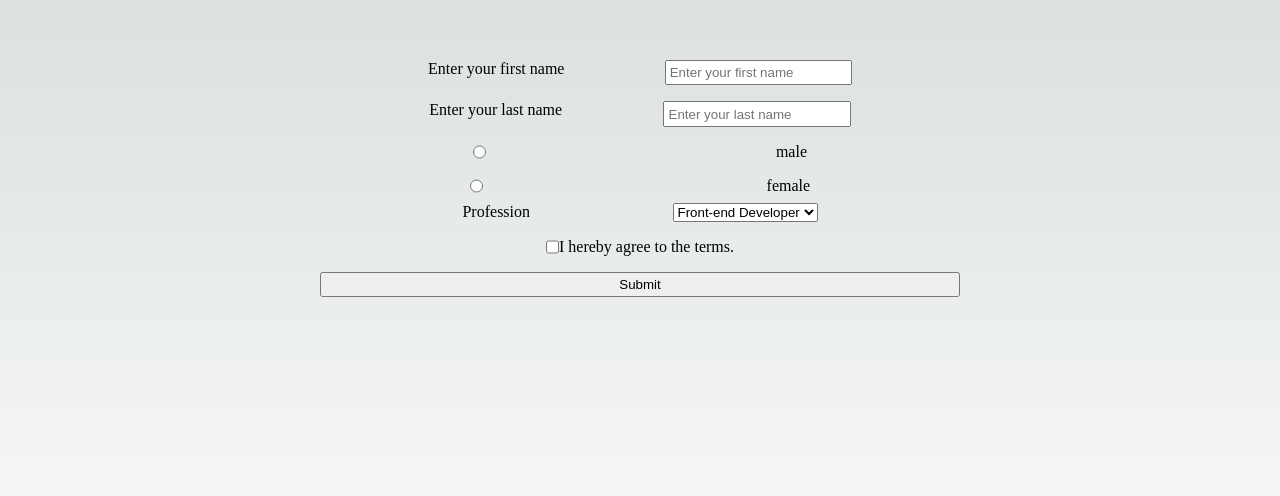
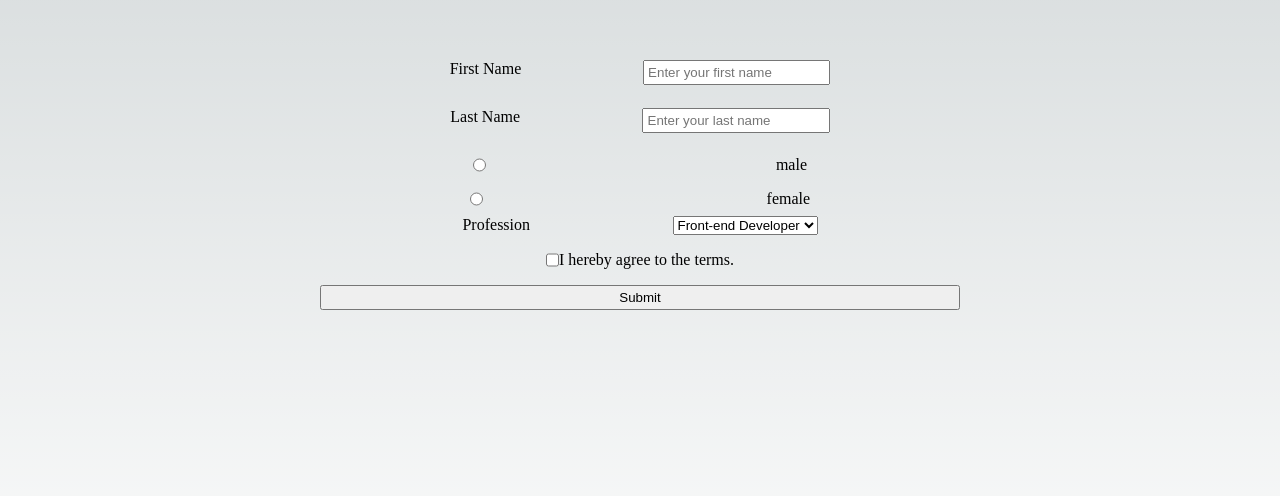
Before and after one commit to kartikey-shivam/dynamic-react-hook-form, a Next.js app: page / in a window 1280 px wide. Shown: the part 108-604 px from the top of the page. Built offline with nearby package versions, Linux system fonts and the light colour scheme.

Commit message:
added validation

```diff
--- a/package.json
+++ b/package.json
@@ -9,6 +9,7 @@
     "lint": "next lint"
   },
   "dependencies": {
+    "@hookform/resolvers": "^2.9.10",
     "@next/font": "13.0.7",
     "@types/node": "18.11.17",
     "@types/react": "18.0.26",
@@ -20,6 +21,7 @@
     "react": "18.2.0",
     "react-dom": "18.2.0",
     "react-hook-form": "^7.41.0",
-    "typescript": "4.9.4"
+    "typescript": "4.9.4",
+    "yup": "^0.32.11"
   }
 }
--- a/pages/Form.tsx
+++ b/pages/Form.tsx
@@ -1,6 +1,8 @@
 import React from "react"
 import { useForm, useFieldArray, useWatch } from "react-hook-form"
 import styles from "../styles/Home.module.css"
+import { yupResolver } from "@hookform/resolvers/yup"
+import * as yup from "yup"
 
 interface IFormData {
   [key: string]: {
@@ -15,6 +17,13 @@ interface IFormData {
     checkboxLabel?: string
   }
 }
+const schema = yup.object({
+  firstName: yup.string().required(),
+  lastName: yup.string().required(),
+  gender: yup.string(),
+  profession: yup.string(),
+  agree: yup.boolean().required(),
+})
 const formData: IFormData = {
   firstName: {
     label: "First Name",
@@ -63,12 +72,19 @@ const formData: IFormData = {
   },
 }
 export default function Form() {
-  const { register, control, handleSubmit } = useForm()
+  const {
+    register,
+    control,
+    handleSubmit,
+    formState: { errors },
+  } = useForm({
+    resolver: yupResolver(schema),
+  })
   const { fields, append, remove } = useFieldArray({
     control,
     name: "items",
   })
-
+  console.log(errors)
   return (
     <>
       <form
@@ -86,8 +102,9 @@ export default function Form() {
               return (
                 <div className={styles.text}>
                   <label htmlFor={key} className={styles.label}>
-                    {value.placeholder}
+                    {value.label}
                   </label>
+                  <div className={styles.input_con}>
                     <input
                       {...register(key)}
                       defaultValue={value.defaultValue}
@@ -95,6 +112,8 @@ export default function Form() {
                       type="text"
                       className={styles.input}
                     />
+                    <span className={styles.span}>{}</span>
+                  </div>
                 </div>
               )
             case "radio":
--- a/styles/Home.module.css
+++ b/styles/Home.module.css
@@ -29,3 +29,13 @@
   padding: 0.2rem;
   cursor: pointer;
 }
+.input_con {
+  display: flex;
+  flex-direction: column;
+}
+.span {
+  font-size: 0.8rem;
+  color: red;
+  letter-spacing: 0.05rem;
+  padding: 0.2rem;
+}
```
Also changed, not shown: 1 other file (tests, documents, lock files or other folders). Lines whose indentation alone changed are shown as unchanged.
